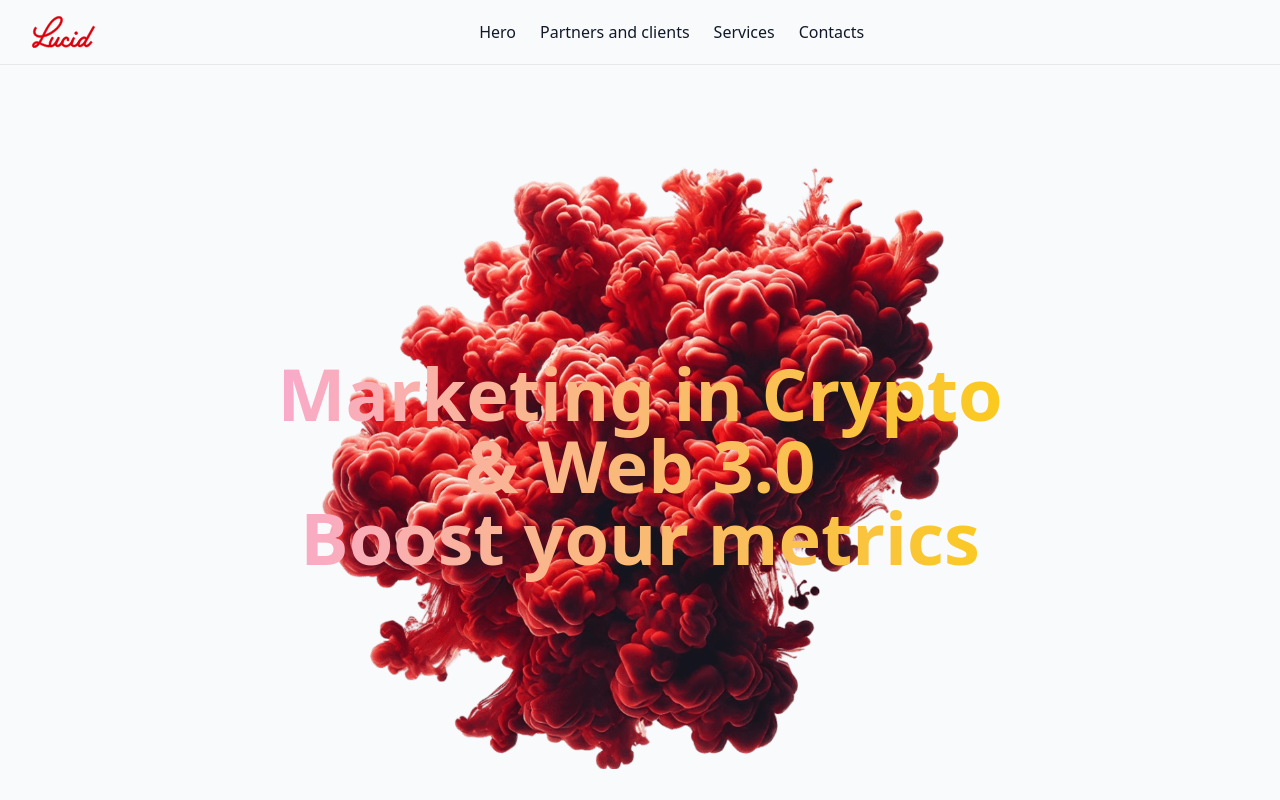
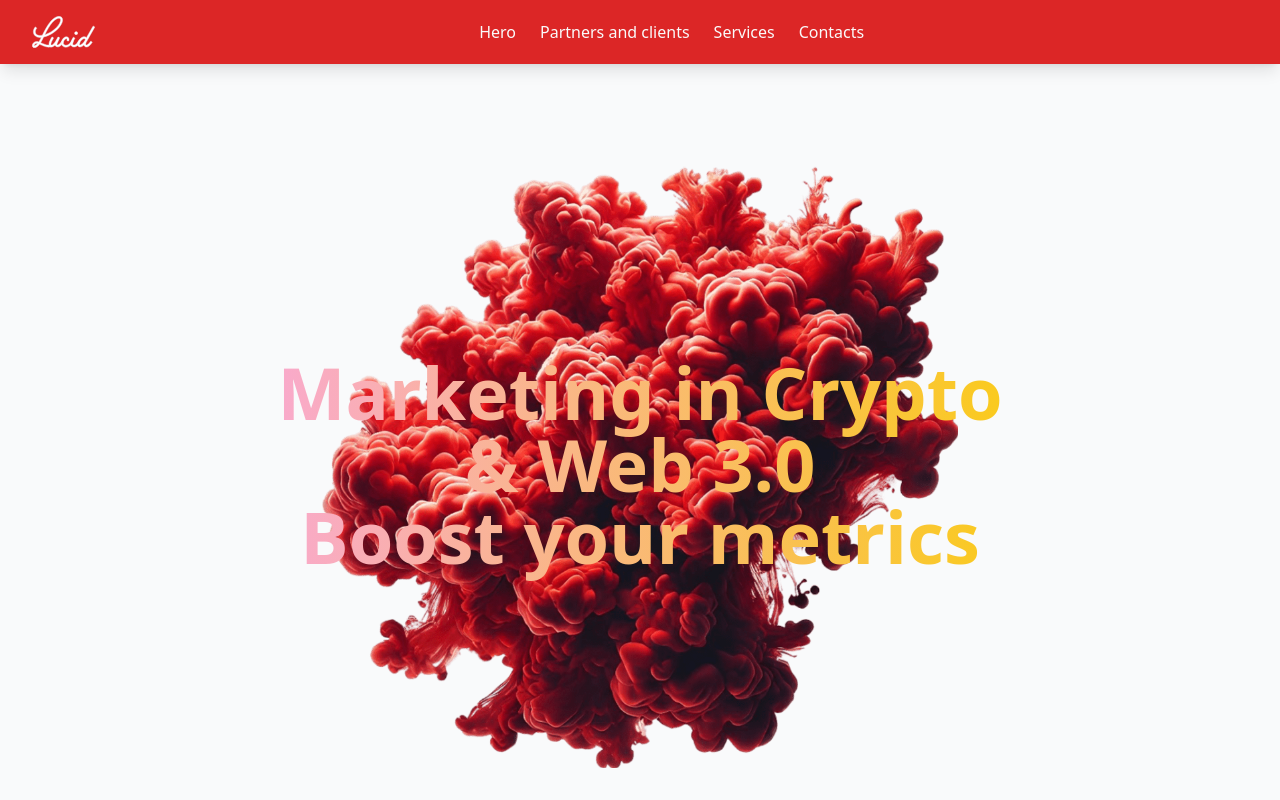
Before and after one commit to vlad1m1r0v/bratochkin, a React (Vite) app: page / in a window 1280 px wide. Shown: the top 800 px of the page. Built offline with nearby package versions, Linux system fonts and the light colour scheme.

Commit message:
change header color + add shadow

```diff
--- a/src/components/Header.tsx
+++ b/src/components/Header.tsx
@@ -42,7 +42,7 @@ export const Header = () => {
       initial="hidden"
       animate={isHidden ? "hidden" : "visible"}
       transition={{ duration: 0.3, ease: "easeInOut" }}
-      className="border-b sticky top-0 bg-gray-50 z-20"
+      className="sticky top-0 bg-red-600 z-20 shadow-lg"
     >
       <div className="mx-auto max-w-screen-xl px-4 sm:px-6 lg:px-8">
         <div className="flex h-16 items-center justify-between">
@@ -59,7 +59,7 @@ export const Header = () => {
                 {sections.map((section, index) => (
                   <li key={index}>
                     <a
-                      className="text-gray-900 transition hover:text-red-500"
+                      className="text-neutral-50 transition hover:text-red-100"
                       href={section.href}
                     >
                       {section.name}
@@ -73,7 +73,7 @@ export const Header = () => {
           <div className="flex items-center gap-4">
             <div className="block md:hidden">
               <button
-                className="rounded bg-gray-100 p-2 text-gray-600 transition hover:text-red-500"
+                className="rounded p-2 text-neutral-50 transition hover:text-red-100"
                 onClick={toggleMenu}
               >
                 <svg
@@ -104,7 +104,7 @@ export const Header = () => {
               {sections.map((section, index) => (
                 <li key={index}>
                   <a
-                    className="text-gray-900 transition hover:text-red-500"
+                    className="text-neutral-50 transition hover:text-red-100"
                     href={section.href}
                   >
                     {section.name}
```
Also changed, not shown: public/logo.svg.
